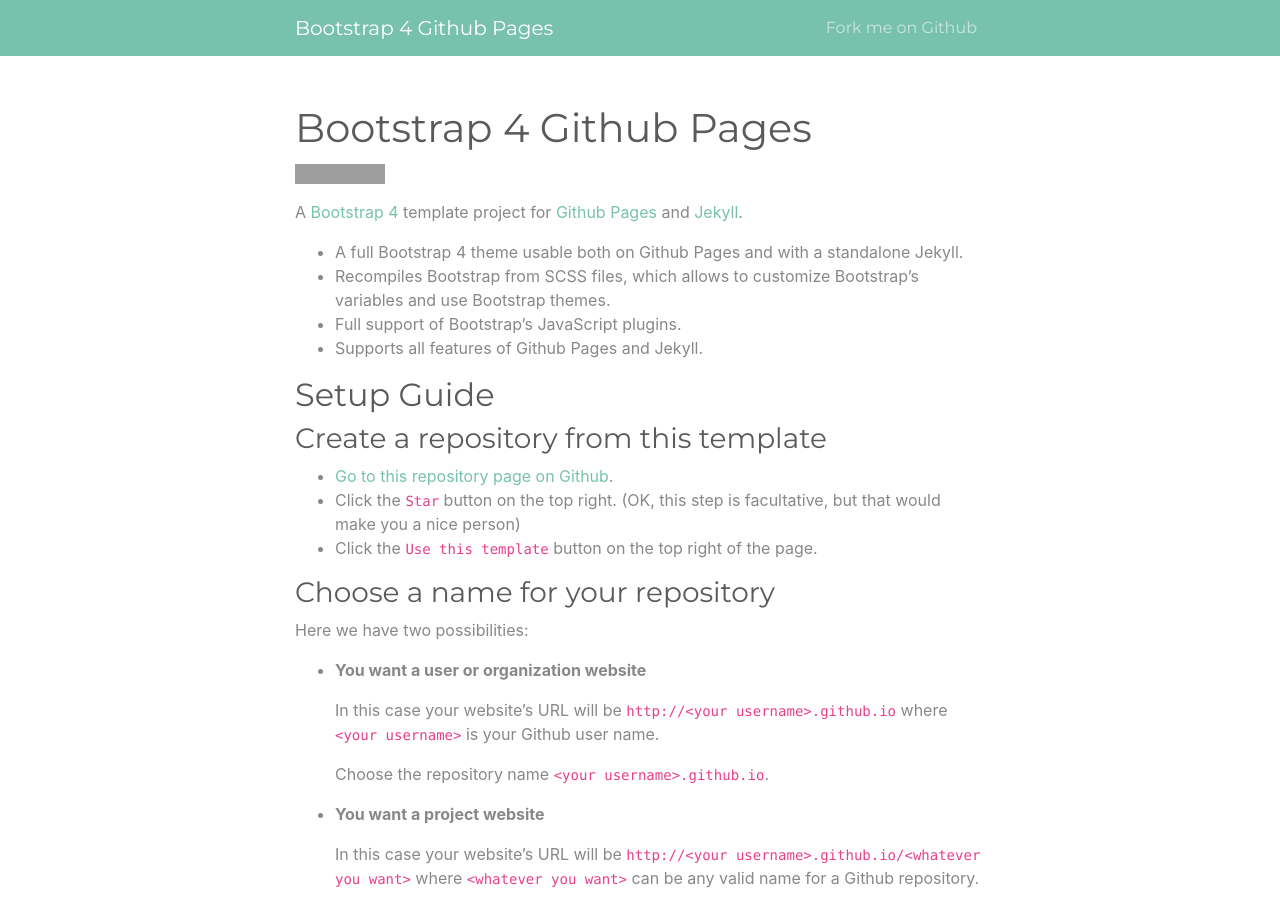
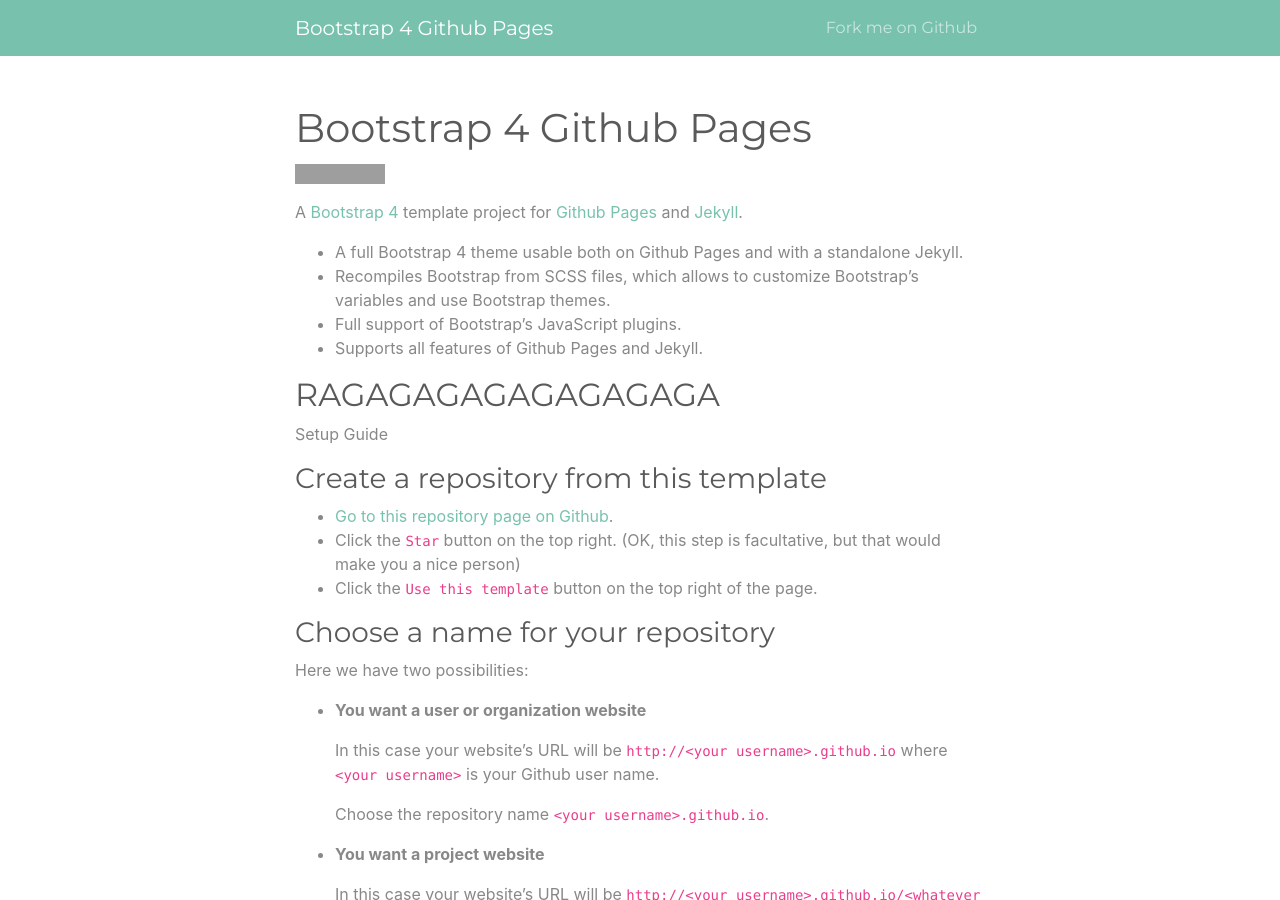
Before and after one commit to SamdeAlfaro/SeniorProject, a Jekyll site: the page built from index.md, in a window 1280 px wide and 900 px high. Built offline with Jekyll 4.4.1, drawn with Linux system fonts in a browser that asks for light colours; grey boxes are pictures that could not be loaded.

```diff
--- a/index.md
+++ b/index.md
@@ -12,7 +12,9 @@ A [Bootstrap 4](https://getbootstrap.com/) template project for [Github Pages](h
 * Full support of Bootstrap's JavaScript plugins.
 * Supports all features of Github Pages and Jekyll.
 
-## Setup Guide
+## RAGAGAGAGAGAGAGAGA
+
+Setup Guide
 
 ### Create a repository from this template
 
```
